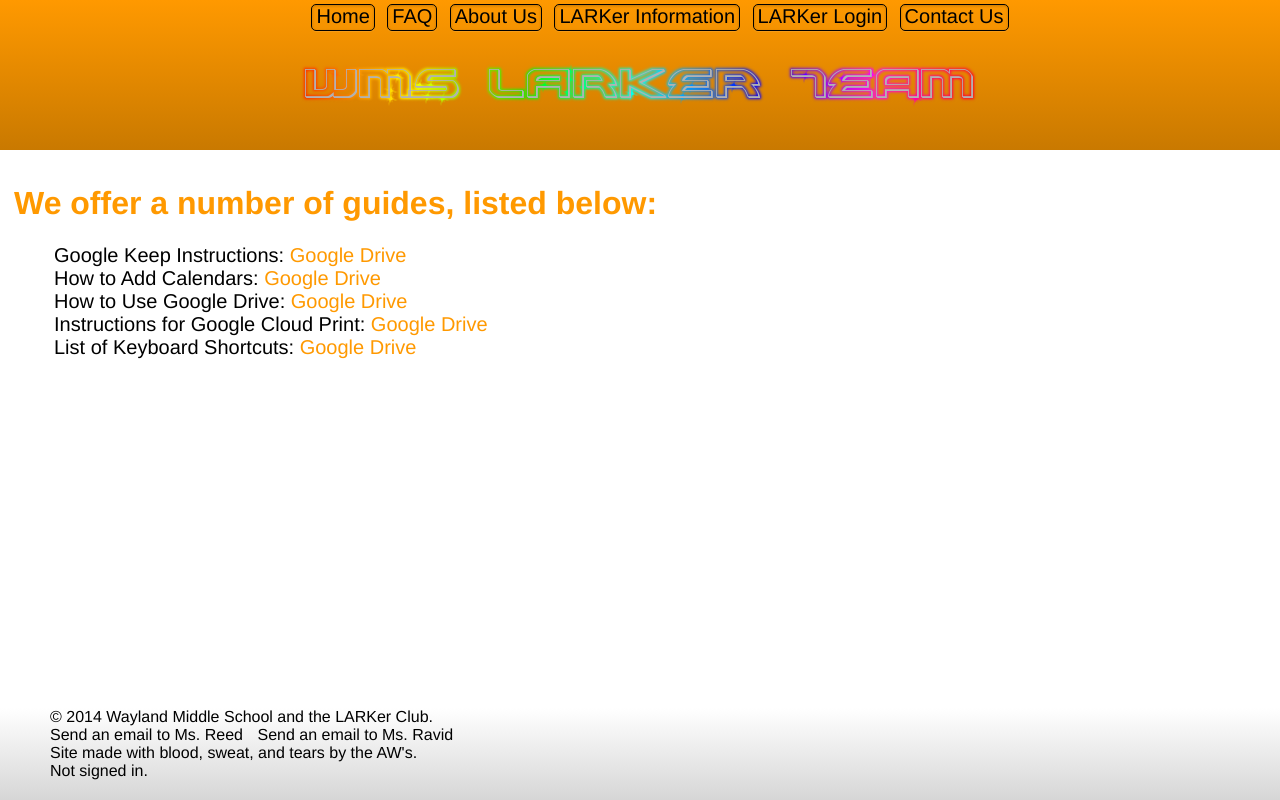
After one commit to 1Achmed1/Larker-Site, a PHP site: page /guides.php in a window 1280 px wide. The commit adds this page. Run offline with PHP 8.4, Linux system fonts and the light colour scheme.

Commit message:
Added tons of new files. :)

```diff
--- a/lark/connect.php
+++ b/lark/connect.php
@@ -1,4 +1,53 @@
 <?php
 	mysql_connect("127.0.0.1","root","") or die("<h1>Couldn't connent to SQL. Please check login creds.</h1>");
 	mysql_select_db("lark") or die("Couldn't find the database. Please check your login credentials.");
+    $mysql_user_table_create = ("CREATE TABLE IF NOT EXISTS `users` (`id` int(15) NOT NULL, `username` varchar(255) NOT NULL, `password` varchar(255) NOT NULL, `email` varchar(255) NOT NULL, `yog_long` varchar(255) NOT NULL, `yog_short` varchar(255) NOT NULL) ENGINE=InnoDB DEFAULT CHARSET=latin1 AUTO_INCREMENT=2") or die ("Could not create database.");
+
+session_start();
+if(!isset($_SESSION["user_login"])) {
+	$user = "";
+} else {
+	$user = $_SESSION["user_login"];
+}
+
+
 ?>
+<!DOCTYPE html>
+<html>
+	<head>
+		<title>WMS LARKer Team Site</title>
+		<link rel="stylesheet" href="style.css" media="screen" />
+        <!--[if ie]>It appears you are using IE 9 or earlier. Please use a <b>modern</b> browser like Chrome or Firefox.</p><![endif]-->
+	</head>
+	<body>
+		<header>
+			<nav>
+				<ul>
+					<li><a href="index.php">Home</a></li>
+					<li><a href="#">FAQ</a></li>
+					<li><a href="#">About Us</a></li>
+                    <li><a href="#">LARKer Information</a></li>
+					<li><?php if(!$user) {
+                            echo '<a href="larkin.php">LARKer Login</a>';
+                        } else {
+                            echo '<a href="larkerhp.php">LARKer Homepage</a>';
+                    }?></li>
+                    <li><a href="contact.php">Contact Us</a></li>
+				</ul>
+			</nav>
+            <center><img src="logo.png" /></center>
+		</header>
+        <footer>
+            &copy; 2014 Wayland Middle School and the LARKer Club. <br />
+            <a href="mailto:stacey_reed@wayland.k12.ma.us" target="_top" class="footer-link">Send an email to Ms. Reed</a>
+			<a href="mailto:sara_ravid@wayland.k12.ma.us" target="_top" class="footer-link">Send an email to Ms. Ravid</a><br />
+            Site made with blood, sweat, and tears by the AW's. <br />
+            <?php
+                if(!$user) {
+                    echo "Not signed in.";
+                } else {
+                    echo "Signed in as " . $user . ". <a href='logout.php'>Log Out</a>.";
+                }
+            ?>
+        </footer>
+        <div class="main">
--- /dev/null
+++ b/lark/contact.php
@@ -0,0 +1,5 @@
+<?php
+include("connect.php");
+?>
+<center><h1>Please fill out the form below to contact us.</h1>
+<iframe src="https://docs.google.com/a/student.wayland.k12.ma.us/forms/d/11qsJBxcjZiB2snD-BPBHtmwqCyRtb2hiWtMPRPLrd2Y/viewform?embedded=true" width="760" height="500" frameborder="0" marginheight="0" marginwidth="0">Loading...</iframe></center>
--- /dev/null
+++ b/lark/guides.php
@@ -0,0 +1,14 @@
+<?php
+include ("connect.php");
+?>
+
+<div class="main">
+    <h1>We offer a number of guides, listed below:</h1>
+    <ul class="guide-links">
+        <li>Google Keep Instructions: <a href="https://docs.google.com/document/d/1kzHd9_ppIFVXaxpBpGbptjIVBOGolRrKjivdnkApT50/edit?usp=sharing">Google Drive</a></li>
+        <li>How to Add Calendars: <a href="https://docs.google.com/document/d/1C2YR31FietHIMFam6wfAHcPOkiTNK6yTd6OyHFVDFKI/edit?usp=sharing">Google Drive</a></li>
+        <li>How to Use Google Drive: <a href="https://docs.google.com/document/d/1vLq0YyLINUN0rJcCnQzgVyGBCeA7e8VM2l1ZMwD7aZU/edit?usp=sharing">Google Drive</a></li>
+        <li>Instructions for Google Cloud Print: <a href="https://docs.google.com/document/d/1ysniHDHesx3M1Y-gHY6DTLvtF_K3fP8FdkUFhwFKVtU/edit?usp=sharing">Google Drive</a></li>
+        <li>List of Keyboard Shortcuts: <a href="https://docs.google.com/document/d/1efbL9FIFL5V5eEsKeS63Wa-Jgt7Zgac7GrXMfE6CBdc/edit?usp=sharing">Google Drive</a></li>
+    </ul>
+</div>
--- /dev/null
+++ b/lark/logout.php
@@ -0,0 +1,5 @@
+<?php
+session_start();
+session_destroy();
+header("location: index.php");
+?>
--- a/lark/style.css
+++ b/lark/style.css
@@ -1,12 +1,22 @@
-* {
-     font-family: Helvetica, Sans-Serif;
+*{
+    font-family: 'Ubuntu', Helvetica, Sans-Serif;
+    font-size: 1em;
+}
+
+body {
+    margin: 0px;
+    padding: 0px;
+    width: 100%;
 }
 
 header {
-     width:100%;
-     height: 200px;
-     background-color:#FF8800;
-     padding:2px;
+     height: 150px;
+     width: 100%;
+     background: -webkit-linear-gradient(#FF9900, #C97900);
+     background: -moz-linear-gradient(#FF9900, #C97900);
+     background: -o-linear-gradient(#FF9900, #C97900);
+     background: -linear-gradient(#FF9900, #C97900);
+     padding: inherit;
      border: 1px;
      border-bottom:0px;
 }
@@ -14,34 +24,64 @@ header {
 
 
 .main {
-     width:100%;
-     height: 900px;
-     background-color:#EFF5F9;
+     width: auto;
+     background-color:#fff;
      padding:2px;
      border:1px;
      border-bottom:0px;
      padding-bottom: 100px;
+     margin: 5px;
+}
+
+.main h1,h2,h3,h4,h5,h6 {
+    font-weight: bold;
+    color: #FF9900;
+}
+
+.main h1 {
+    font-size: 2em;
+}
+
+.main h2 {
+    font-size: 1.75em;
+}
+
+.main h3 {
+    font-size: 1.6em;
+}
+
+.main h4 {
+    font-size: 1.35em;
+}
+
+.main h5 {
+    font-size: 1.2em;
+}
+
+.main h6 {
+    font-size: 1em;
 }
 
 footer {
-     width:100%;
-     height: 200px;
-     background-color:#FF8800;
+     width: inherit;
+     height: auto;
+     background: -webkit-linear-gradient(top, #FFF, #D6D6D6);
+     background: -moz-linear-gradient(bottom, #FFF, #D6D6D6);
+     background: -o-linear-gradient(bottom, #FFF, #D6D6D6);
+     background: -linear-gradient(bottom, #FFF, #D6D6D6);
      border: 1px;
      padding-left: 50px;
      padding-bottom: 20px;
      text-align: left;
+    position: fixed;
+    bottom: 0px;
+    right: 0px;
+    left: 0px;
 }
 
 nav {
-     width: 100%;
-     height: 100%;
-     background-color: #FF9900;
+     height: 50px;
      text-align: center;
-     border-bottom: 2px solid #000;
-     border-left: 2px solid #000;
-     border-right: 2px solid #000;
-     border-left: 2px solid #000;
 }
 
 nav ul {
@@ -54,21 +94,133 @@ nav ul li {
      list-style: none;
      padding: 4px;
      margin: 4px;
+     border: 1px solid #000;
+     border-radius: 5px;
+     -webkit-box-shadow: 0 1px 0 rgba(255, 255, 255, 0.1), 0 1px 3px rgba(0, 0, 0, 0.2) inset;
+	 -moz-box-shadow: 0 1px 0 rgba(255, 255, 255, 0.1), 0 1px 3px rgba(0, 0, 0, 0.2) inset;
+     -o-box-shadow: 0 1px 0 rgba(255, 255, 255, 0.1), 0 1px 3px rgba(0, 0, 0, 0.2) inset;
+     box-shadow: 0 1px 0 rgba(255, 255, 255, 0.1), 0 1px 3px rgba(0, 0, 0, 0.2) inset;
 }
 
-a:link {
-     color: #000000;
+nav ul li:hover {
+     background-color: #000;
+}
+
+nav ul li a:link {
+     color: #000;
      font-size: 20px;
      text-decoration: none;
 }
 
+nav ul li a:visited {
+     color: #000;
+     font-size: 20px;
+     text-decoration: none;
+}
+
+nav ul li a:hover {
+     color: #FFF;
+}
+
+a:link {
+     color: #000;
+     font-size: 1em;
+     text-decoration: none;
+}
+
 a:visited {
-     color: #000000;
+     color: #000;
      font-size: 20px;
      text-decoration: none;
 }
 
 a:hover {
-     color: #6B6B6B;
-     text-decoration:underline;
+     color: #000;
+     text-decoration: underline;
 }
+
+input[type="text"] {
+    margin-top: 5px;
+    margin-left: 5px;
+    padding-right: 5px;
+    width: 300px;
+    height: 25px;
+}
+
+input[type="password"] {
+    margin-top: 5px;
+    margin-left: 5px;
+    padding-right: 5px;
+    width: 300px;
+    height: 25px;
+}
+
+input[type="email"] {
+    margin-top: 5px;
+    margin-left: 5px;
+    padding-right: 5px;
+    width: 300px;
+    height: 25px;
+}
+
+input[type="number"] {
+    margin-top: 5px;
+    margin-left: 5px;
+    padding-right: 5px;
+    width: 300px;
+    height: 25px;
+}
+
+input[type="submit"] {
+    border: 2px solid #D98200;
+    margin-top: 3px;
+    margin-left: 6px;
+    padding-right: 6px;
+    height: 25px;
+    background-color: #FF9900;
+}
+input:hover {
+    background-color: #E6E6E6;
+    border: 2px solid #000000;
+}
+
+input[type="submit"]:hover {
+    border: 2px solid #D98200;
+    background-color: #D98200;
+}
+
+.footer-link {
+    margin-right: 10px;
+}
+.footer-link:hover {
+    color: #000;
+    text-decoration: underline;
+}
+
+.guide-links {
+    list-style: none;
+    font-size: 1.25em;
+}
+
+.guide-links a {
+    color: #FF9900;
+}
+
+.guide-links a:hover {
+    font-weight: bold;
+}
+
+heading {
+    font-size: 1.65em;
+    font-weight: normal;
+}
+
+div .text p::first-letter {
+    font-family: verdana, arial;
+    font-size: 1.2em;
+    color: #FF6600;
+}
+
+div .text p {
+    color: #000;
+}
```
Also changed, not shown: lark/index.php (+0 -20 lines), lark/larkerhp.php (added, +15 -0 lines), lark/larkin.php (+17 -14 lines), lark/password_encrypt_script.php (+9 -4 lines), lark/temp-reg.php (added, +82 -0 lines), lark/users.sql (added, +59 -0 lines), lark/logo.png (added).
